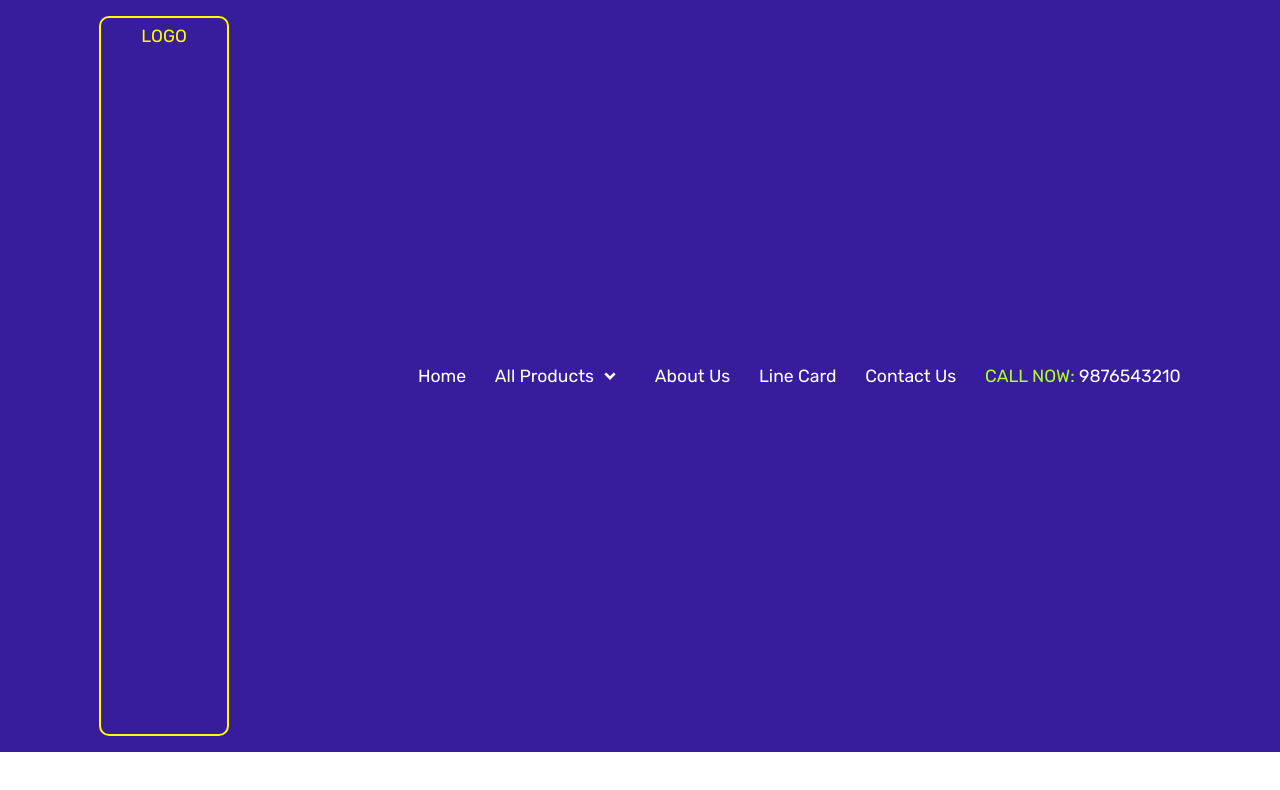
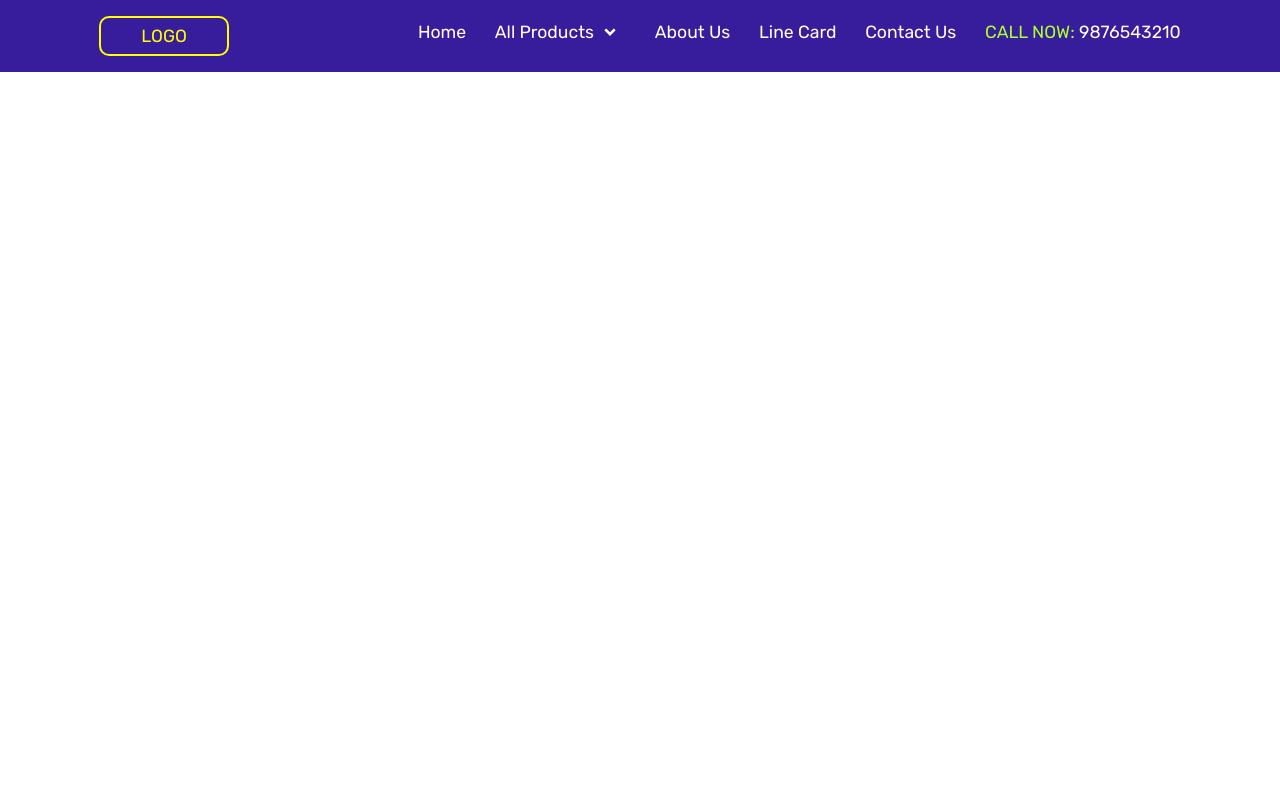
Before and after one commit to AK-Baghel/electronic-webApp, a React (Vite) app: page / in a window 1280 px wide. Shown: the top 790 px of the page. Built offline with nearby package versions, Linux system fonts and the light colour scheme; some icons are missing.

Commit message:
Update header style file

```diff
--- a/src/component/header/style.css
+++ b/src/component/header/style.css
@@ -39,7 +39,7 @@
     align-items: center;
     gap: 1.8rem;
     transition: all 1s ease;
-    min-height: 90vh;
+    height: fit-content;
 }
 
 .headerItem {
```
